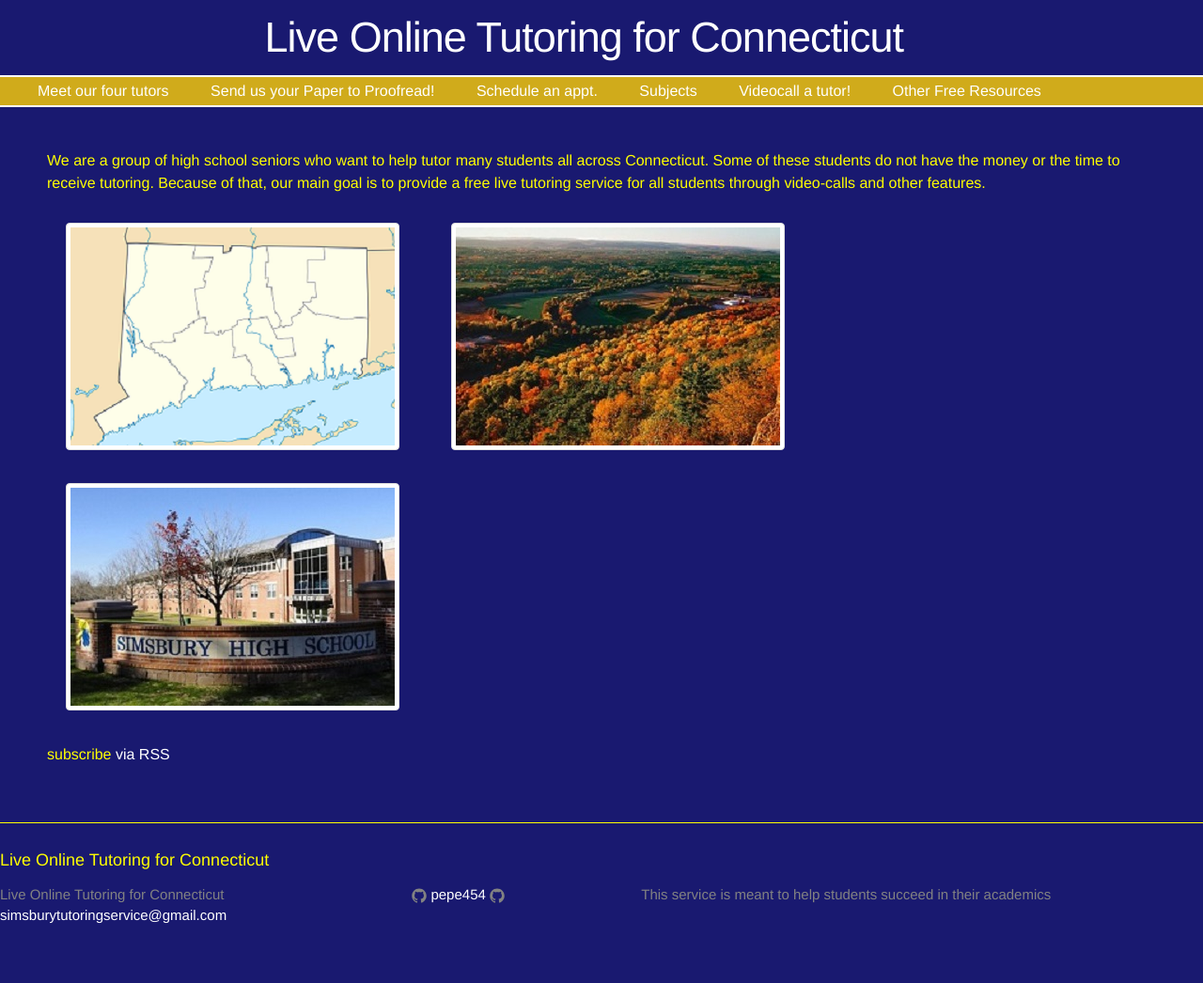
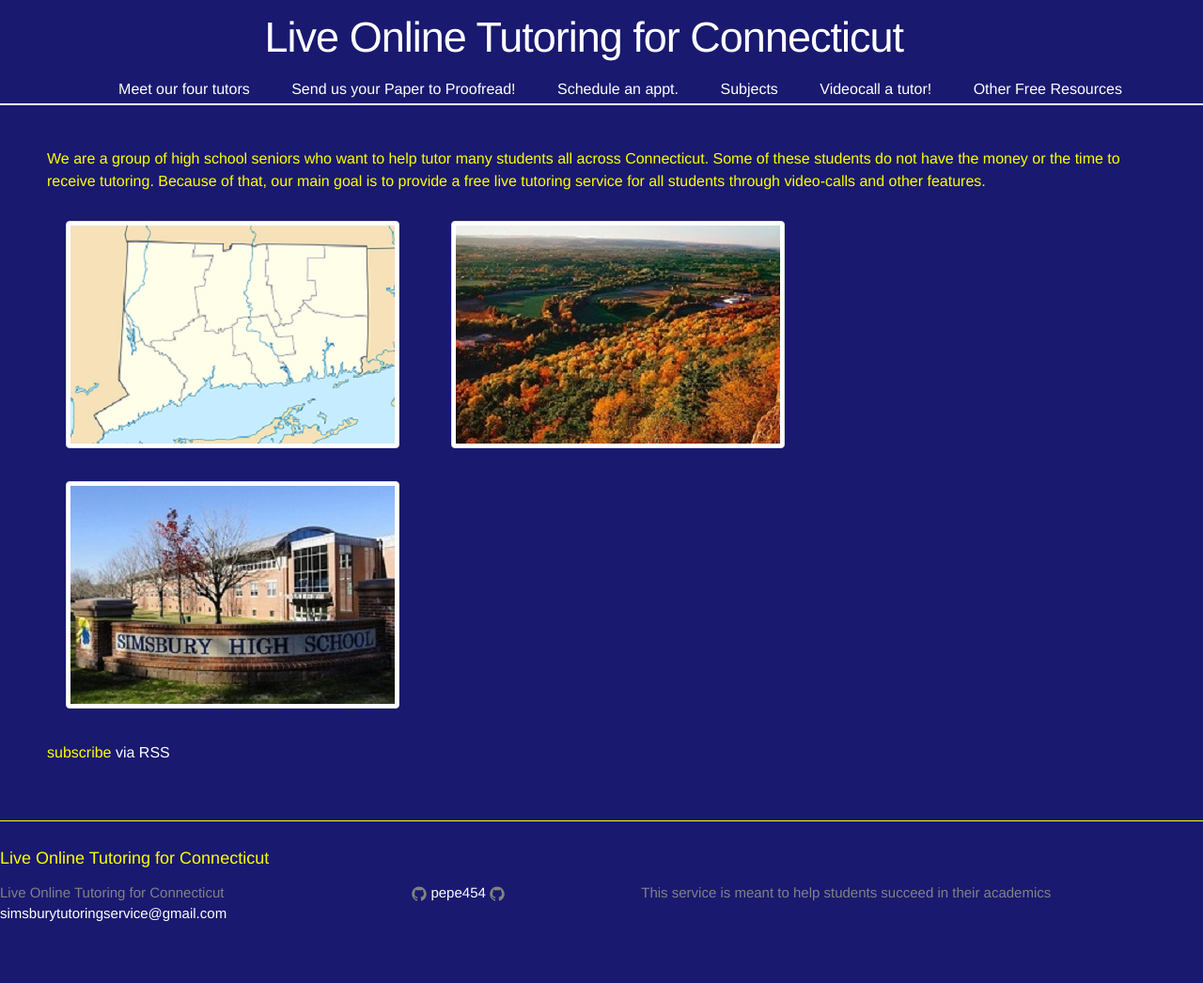
Before and after one commit to pepe454/pepe454.github.io, a Jekyll site: the page built from index.html, in a window 1280 px wide. Shown: the whole page at 94% size. Built offline with Jekyll 4.4.1, drawn with Linux system fonts in a browser that asks for light colours; the list of posts is cut into pages by our own code.

Commit message:
Update _layout.scss

```diff
--- a/_sass/_layout.scss
+++ b/_sass/_layout.scss
@@ -28,6 +28,8 @@
     line-height: 30px;
     background-color: #d0ab1b;
     border-top: 2px solid white;
+    display: inline;
+    text-align: center;
 
     .menu-icon {
         display: none;
@@ -35,6 +37,8 @@
 
 
     .page-link {
+        display: inline;
+        text-align: center;
         margin-left: 40px;
         color: white;
         line-height: $base-line-height;
```
